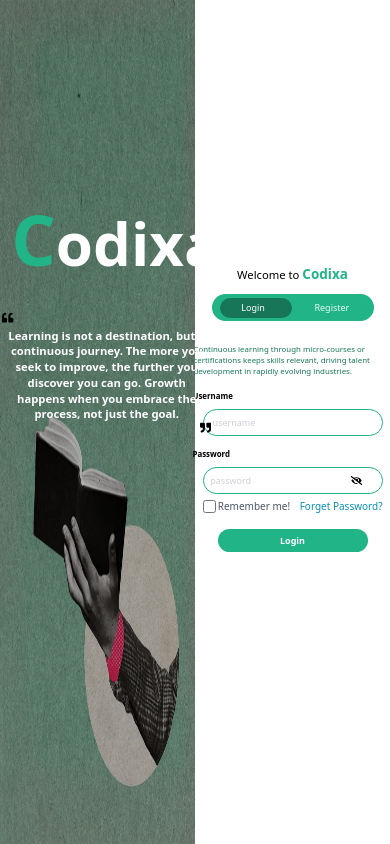
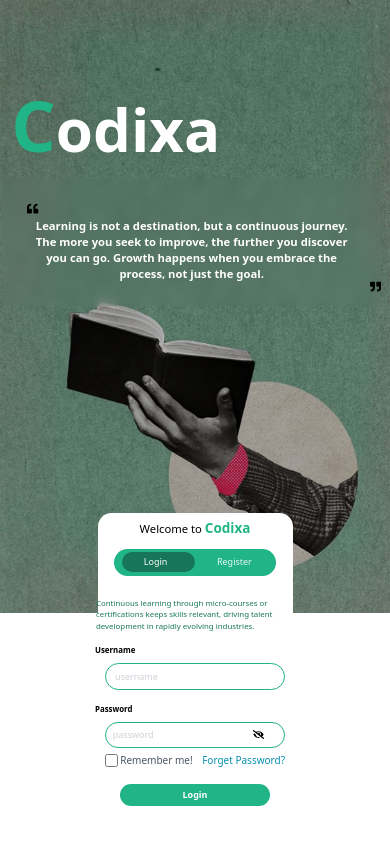
Before and after one commit to SiriusEG/Codixa_Front, a Next.js app: page /registration in a window 390 px wide. Built offline with nearby package versions, Linux system fonts and the light colour scheme.

Commit message:
registration Is responsive

```diff
--- a/src/app/(pages2)/registration/page.jsx
+++ b/src/app/(pages2)/registration/page.jsx
@@ -13,22 +13,22 @@ function Page() {
   };
   return (
     <div className="  w-full ">
-      <div className="flex flex-row">
-        <div className="w-1/2 relative">
+      <div className="flex flex-col sm:flex-row  items-center">
+        <div className="sm:w-1/2 w-full relative">
           {" "}
           <Image
             src="/learnmore.jpg"
             alt="teacher"
             width={800}
             height={500}
-            style={{ width: "100%", height: "100vh" }}
+            className=" h-[40%] w-full sm:h-screen"
           />
           <div className="absolute inset-0 bg-black opacity-30" />
           <div className=" absolute bottom-[50%] left-5">
             <h1 className="text-[60px] text-white font-bold text-left pt-10">
               <span className="text-[70px] text-primary">C</span>odixa
             </h1>
-            <p className="text-white text-center text-xl font-semibold pt-[20px] relative right-4 ">
+            <p className="text-white backdrop-blur-sm text-center text-xl font-semibold p-[25px] rounded-md relative right-4 ">
               <FaQuoteLeft className="text-black  mb-2 " />
               Learning is not a destination, but a continuous journey. The more
               you seek to improve, the further you discover you can go. Growth
@@ -37,7 +37,7 @@ function Page() {
             </p>
           </div>
         </div>
-        <div className=" flex flex-col items-center justify-center w-1/2 ">
+        <div className=" flex flex-col items-center justify-center w-1/2 mt-[-100px] sm:mt-0 bg-white sm:bg-transparent px-4 py-3 sm:p-1 z-10 sm:z-0 rounded-3xl sm:rounded-none ">
           {/* upper area  */}
           <div className="flex w-96 flex-col items-center justify-center">
             <h4 className="text-xl text-center  mb-5">
@@ -67,3 +67,8 @@ function Page() {
 }
 
 export default Page;
+// margin-top: -100px;
+//     background-color: #fff;
+//     z-index: 10;
+//     border-radius: 26px;
+//     padding: 12px;
```
